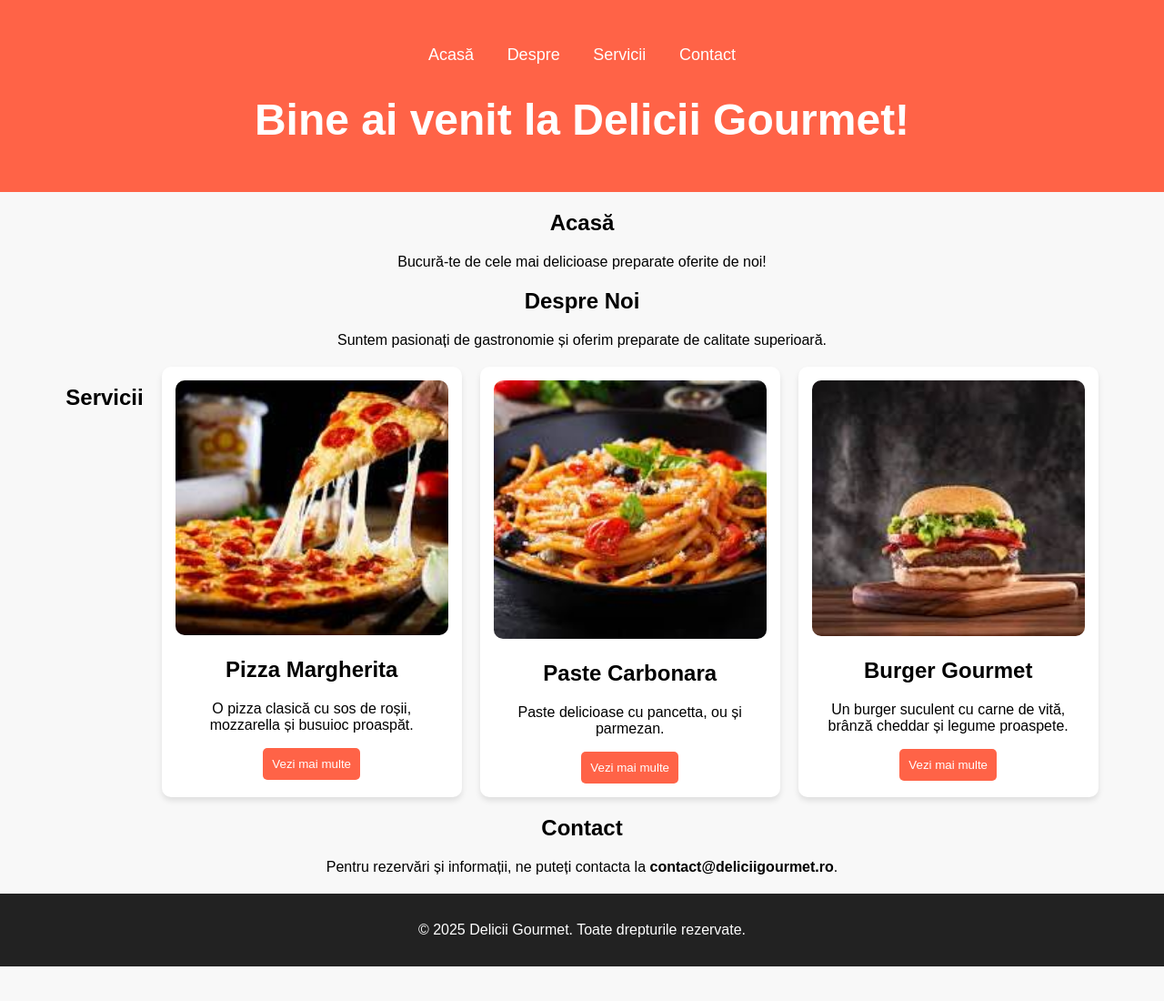
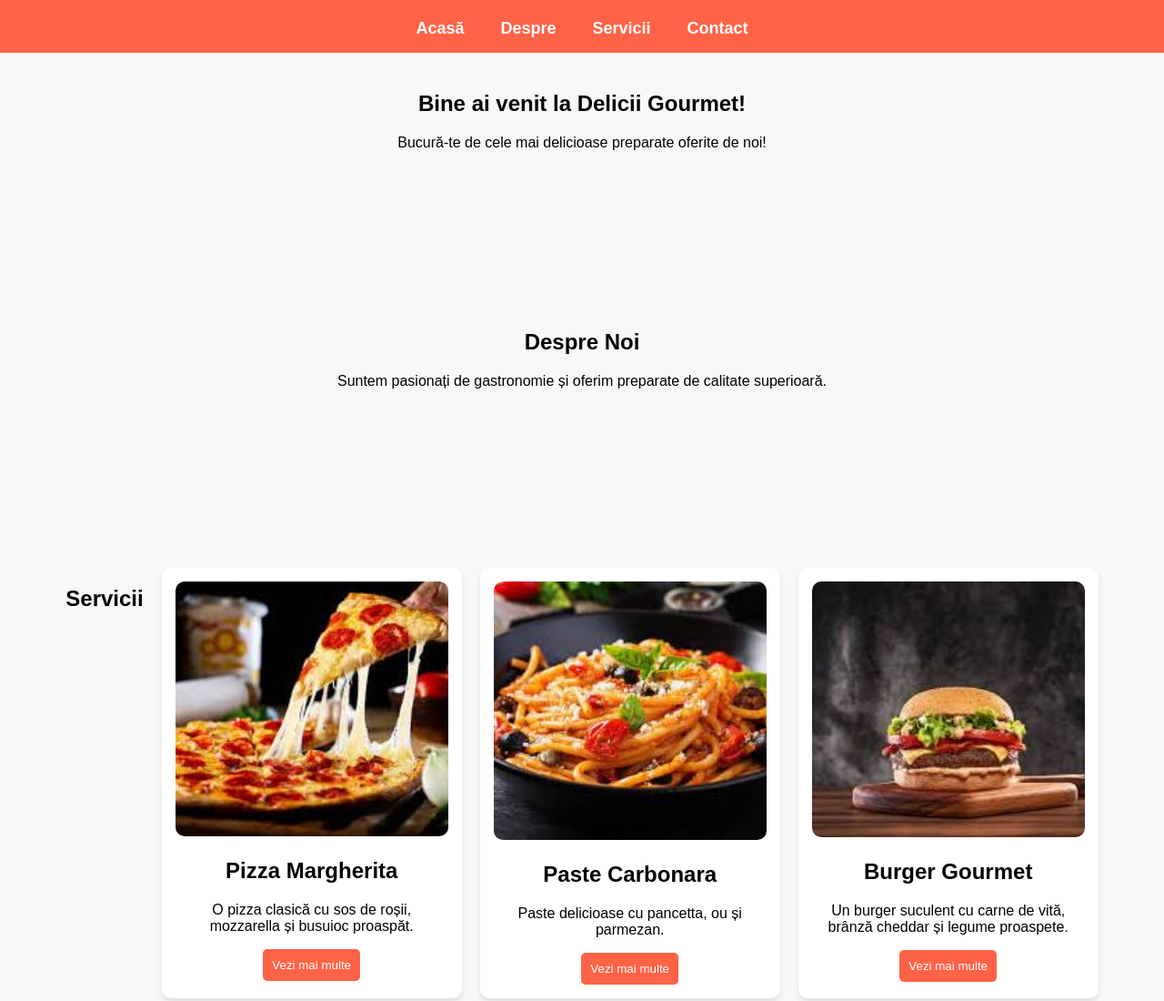
Before and after one commit to andreeaivascu/supersimple-website, a plain HTML site: page index.html in a window 1280 px wide. Shown: the top 1100 px of the page at 91% size. Before the commit the page ends 1062 px from the top, so only its background shows below. Drawn offline with Linux system fonts and the light colour scheme.

Commit message:
Update index.html

```diff
--- a/index.html
+++ b/index.html
@@ -16,11 +16,10 @@
                 <li><a href="#contact">Contact</a></li>
             </ul>
         </nav>
-        <h1>Bine ai venit la Delicii Gourmet!</h1>
     </header>
 
     <section id="home">
-        <h2>Acasă</h2>
+        <h1>Bine ai venit la Delicii Gourmet!</h1>
         <p>Bucură-te de cele mai delicioase preparate oferite de noi!</p>
     </section>
 
@@ -69,7 +68,6 @@
     <style>
         body {
             font-family: Arial, sans-serif;
-            text-align: center;
             margin: 0;
             padding: 0;
             background-color: #f8f8f8;
@@ -77,26 +75,39 @@
         header {
             background-color: #ff6347;
             color: white;
-            padding: 20px;
+            padding: 15px 0;
+            text-align: center;
+            position: fixed;
+            width: 100%;
+            top: 0;
+            left: 0;
+            z-index: 1000;
         }
         nav ul {
             list-style-type: none;
             padding: 0;
+            margin: 0;
+            display: flex;
+            justify-content: center;
         }
         nav ul li {
-            display: inline;
-            margin: 0 15px;
+            margin: 0 20px;
         }
         nav ul li a {
             color: white;
             text-decoration: none;
             font-size: 18px;
+            font-weight: bold;
+        }
+        section {
+            padding: 80px 20px;
+            text-align: center;
         }
         .container {
             display: flex;
             justify-content: center;
+            flex-wrap: wrap;
             gap: 20px;
-            margin: 20px;
         }
         .dish {
             background: white;
@@ -124,7 +135,7 @@
             background-color: #222;
             color: white;
             padding: 15px;
-            margin-top: 20px;
+            text-align: center;
         }
     </style>
 </body>
```
